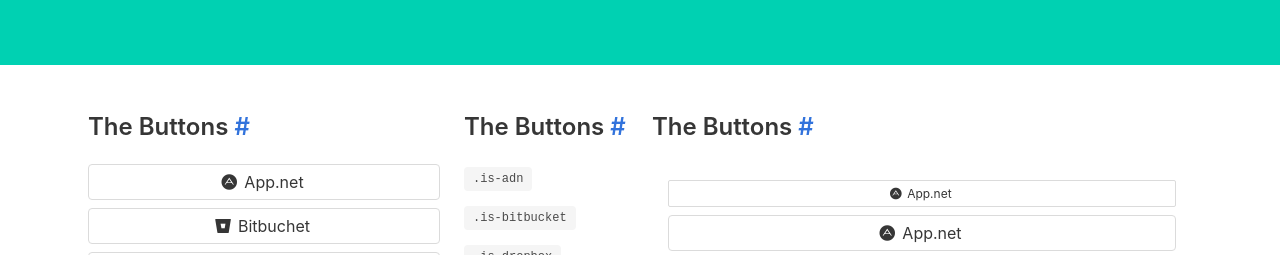
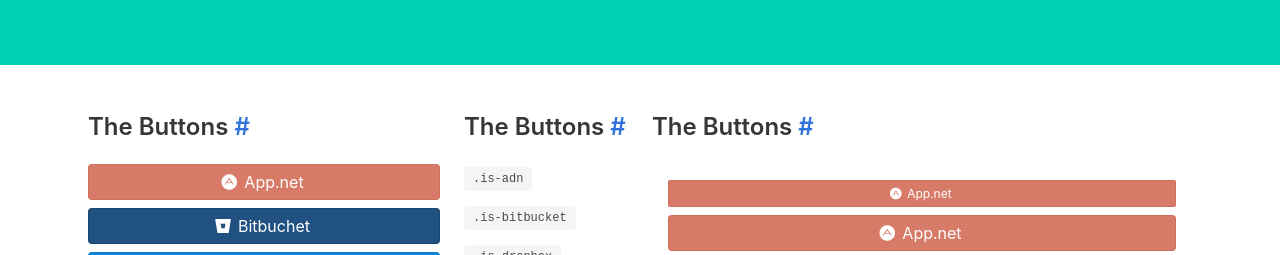
Before and after one commit to AndreaGelmini/social-bulma, a website: page index.html in a window 1280 px wide. Shown: the part 116-371 px from the top of the page. Drawn offline with nearby package versions, Linux system fonts and the light colour scheme.

Commit message:
correct css relative url

```diff
--- a/index.html
+++ b/index.html
@@ -7,7 +7,7 @@
     <title>Atom Bulma </title>
 	<link rel="stylesheet" href="https://cdnjs.cloudflare.com/ajax/libs/bulma/0.7.2/css/bulma.min.css" integrity="sha256-2pUeJf+y0ltRPSbKOeJh09ipQFYxUdct5nTY6GAXswA=" crossorigin="anonymous" />
     <link rel="stylesheet" href="https://use.fontawesome.com/releases/v5.3.1/css/all.css" />
-    <link rel="stylesheet" href="./css/social-bulma.min.css" />
+    <link rel="stylesheet" href="./css/social-bulma-all.min.css" />
   </head>
   <body div="container-fluid">
 
```
